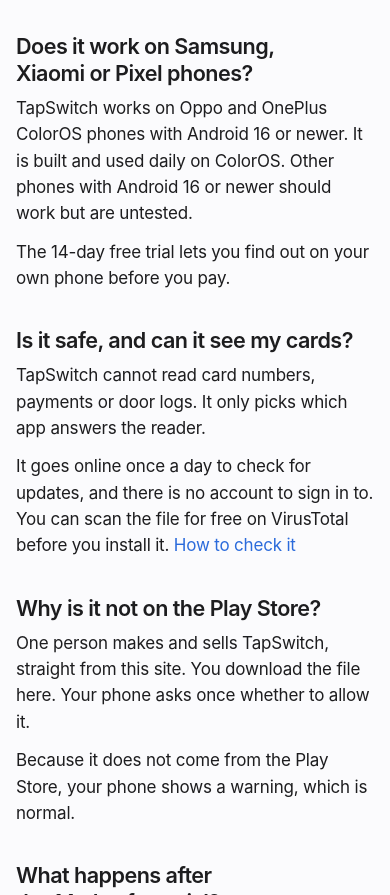
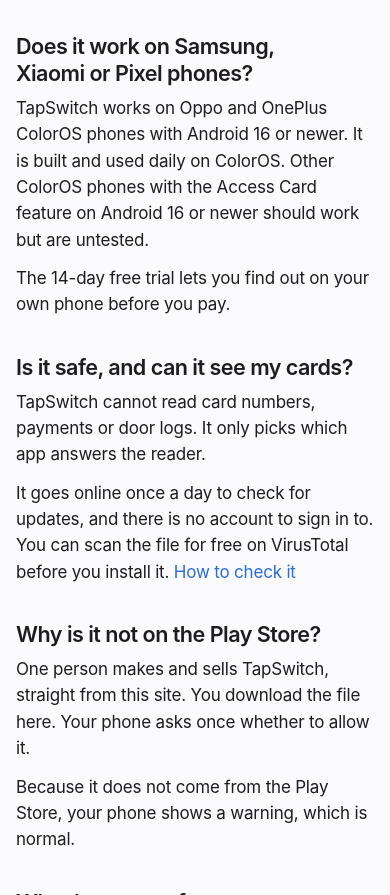
Before and after one commit to jugal1990/tapswitch-releases, a plain HTML site: page help/index.html in a window 390 px wide. Shown: the part 2757-3652 px from the top of the page. Drawn offline with Linux system fonts and the light colour scheme.

Commit message:
Site: which phones line names other ColorOS phones with the Access Card feature (home + questions, 12 languages)

```diff
--- a/assets/lang/help.js
+++ b/assets/lang/help.js
@@ -117,9 +117,9 @@ if (window.TSLang) TSLang.add({
    "t": "Jika pop-up masih muncul, biarkan ia pada skrin dan dekatkan telefon ke pembaca. TapSwitch sudah bertukar ke kad akses anda, jadi pintu akan terbuka.",
    "en": "If a pop-up still shows, leave it on screen and tap the reader. TapSwitch has already switched to your access card, so the door opens."
   },
-  "n.tapswitch-works-on-opp.o1ga9k": {
-   "t": "TapSwitch berfungsi pada telefon Oppo dan OnePlus ColorOS dengan Android 16 dan ke atas. Ia dibina dan digunakan setiap hari pada ColorOS. Telefon lain dengan Android 16 dan ke atas sepatutnya berfungsi, tetapi belum diuji.",
-   "en": "TapSwitch works on Oppo and OnePlus ColorOS phones with Android 16 or newer. It is built and used daily on ColorOS. Other phones with Android 16 or newer should work but are untested."
+  "n.tapswitch-works-on-opp.1xtd0ff": {
+   "t": "TapSwitch berfungsi pada telefon Oppo dan OnePlus ColorOS dengan Android 16 dan ke atas. Ia dibina dan digunakan setiap hari pada ColorOS. Telefon ColorOS lain yang ada ciri Kad Akses dengan Android 16 dan ke atas sepatutnya berfungsi, tetapi belum diuji.",
+   "en": "TapSwitch works on Oppo and OnePlus ColorOS phones with Android 16 or newer. It is built and used daily on ColorOS. Other ColorOS phones with the Access Card feature on Android 16 or newer should work but are untested."
   },
   "n.the-14-day-free-trial.dq7qks": {
    "t": "Percubaan percuma 14 hari membolehkan anda menguji pada telefon sendiri sebelum membayar.",
@@ -343,9 +343,9 @@ if (window.TSLang) TSLang.add({
    "t": "Kalau pop-up masih muncul, biarkan tetap di layar lalu tempelkan ponsel ke pembaca. TapSwitch sudah beralih ke kartu akses Anda, jadi pintunya terbuka.",
    "en": "If a pop-up still shows, leave it on screen and tap the reader. TapSwitch has already switched to your access card, so the door opens."
   },
-  "n.tapswitch-works-on-opp.o1ga9k": {
-   "t": "TapSwitch berjalan di ponsel Oppo dan OnePlus ColorOS dengan Android 16 ke atas. Aplikasi ini dibuat dan dipakai setiap hari di ColorOS. Ponsel lain dengan Android 16 ke atas seharusnya bisa, tapi belum diuji.",
-   "en": "TapSwitch works on Oppo and OnePlus ColorOS phones with Android 16 or newer. It is built and used daily on ColorOS. Other phones with Android 16 or newer should work but are untested."
+  "n.tapswitch-works-on-opp.1xtd0ff": {
+   "t": "TapSwitch berjalan di ponsel Oppo dan OnePlus ColorOS dengan Android 16 ke atas. Aplikasi ini dibuat dan dipakai setiap hari di ColorOS. Ponsel ColorOS lain yang punya fitur Kartu Akses dengan Android 16 ke atas seharusnya bisa, tapi belum diuji.",
+   "en": "TapSwitch works on Oppo and OnePlus ColorOS phones with Android 16 or newer. It is built and used daily on ColorOS. Other ColorOS phones with the Access Card feature on Android 16 or newer should work but are untested."
   },
   "n.the-14-day-free-trial.dq7qks": {
    "t": "Gratis 14 hari memberi Anda kesempatan mencobanya di ponsel sendiri sebelum membayar.",
@@ -569,9 +569,9 @@ if (window.TSLang) TSLang.add({
    "t": "ถ้ายังมีป๊อปอัปขึ้นมา ปล่อยไว้บนจอ แล้วแตะโทรศัพท์ที่เครื่องอ่านได้เลย TapSwitch สลับไปใช้คีย์การ์ดให้แล้ว ประตูจึงเปิด",
    "en": "If a pop-up still shows, leave it on screen and tap the reader. TapSwitch has already switched to your access card, so the door opens."
   },
-  "n.tapswitch-works-on-opp.o1ga9k": {
-   "t": "TapSwitch ใช้ได้กับโทรศัพท์ Oppo และ OnePlus ที่ใช้ ColorOS และเป็น Android 16 ขึ้นไป แอปนี้สร้างและใช้งานจริงทุกวันบน ColorOS โทรศัพท์รุ่นอื่นที่เป็น Android 16 ขึ้นไปน่าจะใช้ได้ แต่ยังไม่ได้ทดสอบ",
-   "en": "TapSwitch works on Oppo and OnePlus ColorOS phones with Android 16 or newer. It is built and used daily on ColorOS. Other phones with Android 16 or newer should work but are untested."
+  "n.tapswitch-works-on-opp.1xtd0ff": {
+   "t": "TapSwitch ใช้ได้กับโทรศัพท์ Oppo และ OnePlus ที่ใช้ ColorOS และเป็น Android 16 ขึ้นไป แอปนี้สร้างและใช้งานจริงทุกวันบน ColorOS โทรศัพท์ ColorOS รุ่นอื่นที่มีฟีเจอร์คีย์การ์ดและเป็น Android 16 ขึ้นไปน่าจะใช้ได้ แต่ยังไม่ได้ทดสอบ",
+   "en": "TapSwitch works on Oppo and OnePlus ColorOS phones with Android 16 or newer. It is built and used daily on ColorOS. Other ColorOS phones with the Access Card feature on Android 16 or newer should work but are untested."
   },
   "n.the-14-day-free-trial.dq7qks": {
    "t": "ช่วงทดลองใช้ฟรี 14 วันให้คุณเช็กบนเครื่องของคุณเองก่อนจ่าย",
@@ -795,9 +795,9 @@ if (window.TSLang) TSLang.add({
    "t": "Nếu cửa sổ bật lên vẫn hiện, cứ để nó trên màn hình và chạm điện thoại vào đầu đọc. TapSwitch đã chuyển sang thẻ ra vào của bạn rồi, nên cửa sẽ mở.",
    "en": "If a pop-up still shows, leave it on screen and tap the reader. TapSwitch has already switched to your access card, so the door opens."
   },
-  "n.tapswitch-works-on-opp.o1ga9k": {
-   "t": "TapSwitch chạy trên điện thoại Oppo và OnePlus dùng ColorOS, Android 16 trở lên. Ứng dụng được làm ra và dùng hằng ngày trên ColorOS. Các điện thoại khác từ Android 16 trở lên có lẽ vẫn chạy được, nhưng chưa được thử.",
-   "en": "TapSwitch works on Oppo and OnePlus ColorOS phones with Android 16 or newer. It is built and used daily on ColorOS. Other phones with Android 16 or newer should work but are untested."
+  "n.tapswitch-works-on-opp.1xtd0ff": {
+   "t": "TapSwitch chạy trên điện thoại Oppo và OnePlus dùng ColorOS, Android 16 trở lên. Ứng dụng được làm ra và dùng hằng ngày trên ColorOS. Các điện thoại ColorOS khác có tính năng thẻ ra vào, từ Android 16 trở lên, có lẽ vẫn chạy được, nhưng chưa được thử.",
+   "en": "TapSwitch works on Oppo and OnePlus ColorOS phones with Android 16 or newer. It is built and used daily on ColorOS. Other ColorOS phones with the Access Card feature on Android 16 or newer should work but are untested."
   },
   "n.the-14-day-free-trial.dq7qks": {
    "t": "14 ngày dùng thử miễn phí giúp bạn kiểm tra trên chính điện thoại của mình trước khi trả tiền.",
@@ -1021,9 +1021,9 @@ if (window.TSLang) TSLang.add({
    "t": "Kung may lumabas pa ring pop-up, hayaan lang ito sa screen at i-tap ang phone sa reader. Nakalipat na ang TapSwitch sa access card mo, kaya bubukas ang pinto.",
    "en": "If a pop-up still shows, leave it on screen and tap the reader. TapSwitch has already switched to your access card, so the door opens."
   },
-  "n.tapswitch-works-on-opp.o1ga9k": {
-   "t": "Gumagana ang TapSwitch sa mga Oppo at OnePlus ColorOS phone na Android 16 pataas. Ginawa ito at araw-araw na ginagamit sa ColorOS. Dapat gumana ito sa ibang phone na Android 16 pataas, pero hindi pa nasusubukan.",
-   "en": "TapSwitch works on Oppo and OnePlus ColorOS phones with Android 16 or newer. It is built and used daily on ColorOS. Other phones with Android 16 or newer should work but are untested."
+  "n.tapswitch-works-on-opp.1xtd0ff": {
+   "t": "Gumagana ang TapSwitch sa mga Oppo at OnePlus ColorOS phone na Android 16 pataas. Ginawa ito at araw-araw na ginagamit sa ColorOS. Dapat gumana ito sa ibang ColorOS phone na may Access Card feature at Android 16 pataas, pero hindi pa nasusubukan.",
+   "en": "TapSwitch works on Oppo and OnePlus ColorOS phones with Android 16 or newer. It is built and used daily on ColorOS. Other ColorOS phones with the Access Card feature on Android 16 or newer should work but are untested."
   },
   "n.the-14-day-free-trial.dq7qks": {
    "t": "Sa 14-day free trial, malalaman mo muna sa sarili mong phone bago ka magbayad.",
@@ -1247,9 +1247,9 @@ if (window.TSLang) TSLang.add({
    "t": "如果还是弹窗了，不用管它，让它留在屏幕上，直接把手机靠近读卡器。TapSwitch 已经切换到你的门禁卡，门会打开。",
    "en": "If a pop-up still shows, leave it on screen and tap the reader. TapSwitch has already switched to your access card, so the door opens."
   },
-  "n.tapswitch-works-on-opp.o1ga9k": {
-   "t": "TapSwitch 适用于运行 Android 16 及以上的 Oppo 和 OnePlus ColorOS 手机。它在 ColorOS 上开发，我每天都在用。其他 Android 16 及以上的手机应该也能用，但还没测试过。",
-   "en": "TapSwitch works on Oppo and OnePlus ColorOS phones with Android 16 or newer. It is built and used daily on ColorOS. Other phones with Android 16 or newer should work but are untested."
+  "n.tapswitch-works-on-opp.1xtd0ff": {
+   "t": "TapSwitch 适用于运行 Android 16 及以上的 Oppo 和 OnePlus ColorOS 手机。它在 ColorOS 上开发，我每天都在用。其他有门禁卡功能、Android 16 及以上的 ColorOS 手机应该也能用，但还没测试过。",
+   "en": "TapSwitch works on Oppo and OnePlus ColorOS phones with Android 16 or newer. It is built and used daily on ColorOS. Other ColorOS phones with the Access Card feature on Android 16 or newer should work but are untested."
   },
   "n.the-14-day-free-trial.dq7qks": {
    "t": "14 天免费试用，让你付款前先在自己的手机上确认。",
@@ -1473,9 +1473,9 @@ if (window.TSLang) TSLang.add({
    "t": "Si aún aparece un aviso, déjalo en pantalla y acerca el celular al lector. TapSwitch ya cambió a tu tarjeta de acceso, así que la puerta se abre.",
    "en": "If a pop-up still shows, leave it on screen and tap the reader. TapSwitch has already switched to your access card, so the door opens."
   },
-  "n.tapswitch-works-on-opp.o1ga9k": {
-   "t": "TapSwitch funciona en celulares Oppo y OnePlus con ColorOS y Android 16 o superior. Está hecha y se usa a diario en ColorOS. Otros celulares con Android 16 o superior deberían funcionar, pero no se han probado.",
-   "en": "TapSwitch works on Oppo and OnePlus ColorOS phones with Android 16 or newer. It is built and used daily on ColorOS. Other phones with Android 16 or newer should work but are untested."
+  "n.tapswitch-works-on-opp.1xtd0ff": {
+   "t": "TapSwitch funciona en celulares Oppo y OnePlus con ColorOS y Android 16 o superior. Está hecha y se usa a diario en ColorOS. Otros celulares ColorOS con la función de tarjeta de acceso y Android 16 o superior deberían funcionar, pero no se han probado.",
+   "en": "TapSwitch works on Oppo and OnePlus ColorOS phones with Android 16 or newer. It is built and used daily on ColorOS. Other ColorOS phones with the Access Card feature on Android 16 or newer should work but are untested."
   },
   "n.the-14-day-free-trial.dq7qks": {
    "t": "La prueba gratis de 14 días te permite comprobarlo en tu propio celular antes de pagar.",
@@ -1699,9 +1699,9 @@ if (window.TSLang) TSLang.add({
    "t": "Jeśli okienko nadal się pojawia, zostaw je na ekranie i przyłóż telefon do czytnika. TapSwitch już przełączył się na kartę dostępu, więc drzwi się otworzą.",
    "en": "If a pop-up still shows, leave it on screen and tap the reader. TapSwitch has already switched to your access card, so the door opens."
   },
-  "n.tapswitch-works-on-opp.o1ga9k": {
-   "t": "TapSwitch działa na telefonach Oppo i OnePlus z ColorOS i Androidem 16 lub nowszym. Powstał i jest na co dzień używany na ColorOS. Inne telefony z Androidem 16 lub nowszym powinny działać, ale nie były testowane.",
-   "en": "TapSwitch works on Oppo and OnePlus ColorOS phones with Android 16 or newer. It is built and used daily on ColorOS. Other phones with Android 16 or newer should work but are untested."
+  "n.tapswitch-works-on-opp.1xtd0ff": {
+   "t": "TapSwitch działa na telefonach Oppo i OnePlus z ColorOS i Androidem 16 lub nowszym. Powstał i jest na co dzień używany na ColorOS. Inne telefony z ColorOS, funkcją karty dostępu i Androidem 16 lub nowszym powinny działać, ale nie były testowane.",
+   "en": "TapSwitch works on Oppo and OnePlus ColorOS phones with Android 16 or newer. It is built and used daily on ColorOS. Other ColorOS phones with the Access Card feature on Android 16 or newer should work but are untested."
   },
   "n.the-14-day-free-trial.dq7qks": {
    "t": "14-dniowy darmowy okres próbny pozwala sprawdzić to na własnym telefonie, zanim zapłacisz.",
@@ -1925,9 +1925,9 @@ if (window.TSLang) TSLang.add({
    "t": "Pokud se okno přesto objeví, nechte ho na obrazovce a přiložte telefon ke čtečce. TapSwitch už přepnul na vaši přístupovou kartu, takže se dveře otevřou.",
    "en": "If a pop-up still shows, leave it on screen and tap the reader. TapSwitch has already switched to your access card, so the door opens."
   },
-  "n.tapswitch-works-on-opp.o1ga9k": {
-   "t": "TapSwitch funguje na telefonech Oppo a OnePlus s ColorOS a Androidem 16 a novějším. Je vyvíjená a denně používaná na ColorOS. Jiné telefony s Androidem 16 a novějším by měly fungovat, ale vyzkoušené nejsou.",
-   "en": "TapSwitch works on Oppo and OnePlus ColorOS phones with Android 16 or newer. It is built and used daily on ColorOS. Other phones with Android 16 or newer should work but are untested."
+  "n.tapswitch-works-on-opp.1xtd0ff": {
+   "t": "TapSwitch funguje na telefonech Oppo a OnePlus s ColorOS a Androidem 16 a novějším. Je vyvíjená a denně používaná na ColorOS. Jiné telefony s ColorOS, funkcí přístupové karty a Androidem 16 a novějším by měly fungovat, ale vyzkoušené nejsou.",
+   "en": "TapSwitch works on Oppo and OnePlus ColorOS phones with Android 16 or newer. It is built and used daily on ColorOS. Other ColorOS phones with the Access Card feature on Android 16 or newer should work but are untested."
   },
   "n.the-14-day-free-trial.dq7qks": {
    "t": "Během 14denní zkušební doby zdarma si to ověříte na vlastním telefonu, ještě než zaplatíte.",
@@ -2151,9 +2151,9 @@ if (window.TSLang) TSLang.add({
    "t": "Если окно всё же появилось, оставьте его на экране и приложите телефон к считывателю. TapSwitch уже переключился на ваш пропуск, поэтому дверь откроется.",
    "en": "If a pop-up still shows, leave it on screen and tap the reader. TapSwitch has already switched to your access card, so the door opens."
   },
-  "n.tapswitch-works-on-opp.o1ga9k": {
-   "t": "TapSwitch работает на телефонах Oppo и OnePlus с ColorOS на Android 16 и новее. Он создан на ColorOS, и я пользуюсь им каждый день. На других телефонах с Android 16 и новее он должен работать, но их пока не проверяли.",
-   "en": "TapSwitch works on Oppo and OnePlus ColorOS phones with Android 16 or newer. It is built and used daily on ColorOS. Other phones with Android 16 or newer should work but are untested."
+  "n.tapswitch-works-on-opp.1xtd0ff": {
+   "t": "TapSwitch работает на телефонах Oppo и OnePlus с ColorOS на Android 16 и новее. Он создан на ColorOS, и я пользуюсь им каждый день. На других телефонах с ColorOS, функцией пропуска и Android 16 и новее он должен работать, но их пока не проверяли.",
+   "en": "TapSwitch works on Oppo and OnePlus ColorOS phones with Android 16 or newer. It is built and used daily on ColorOS. Other ColorOS phones with the Access Card feature on Android 16 or newer should work but are untested."
   },
   "n.the-14-day-free-trial.dq7qks": {
    "t": "14 бесплатных дней позволяют проверить всё на своём телефоне до оплаты.",
@@ -2377,9 +2377,9 @@ if (window.TSLang) TSLang.add({
    "t": "إذا ظهرت نافذة منبثقة رغم ذلك، فاتركها على الشاشة وقرّب هاتفك من القارئ. انتقل TapSwitch بالفعل إلى بطاقة الدخول، لذا سيُفتح الباب.",
    "en": "If a pop-up still shows, leave it on screen and tap the reader. TapSwitch has already switched to your access card, so the door opens."
   },
-  "n.tapswitch-works-on-opp.o1ga9k": {
-   "t": "يعمل TapSwitch على هواتف Oppo وOnePlus بنظام ColorOS مع Android 16 أو أحدث. تم تطويره على ColorOS ويُستخدم عليه يوميًا. من المفترض أن يعمل على الهواتف الأخرى بنظام Android 16 أو أحدث، لكنها لم تُجرَّب بعد.",
-   "en": "TapSwitch works on Oppo and OnePlus ColorOS phones with Android 16 or newer. It is built and used daily on ColorOS. Other phones with Android 16 or newer should work but are untested."
+  "n.tapswitch-works-on-opp.1xtd0ff": {
+   "t": "يعمل TapSwitch على هواتف Oppo وOnePlus بنظام ColorOS مع Android 16 أو أحدث. تم تطويره على ColorOS ويُستخدم عليه يوميًا. من المفترض أن يعمل على هواتف ColorOS الأخرى التي فيها ميزة بطاقة الدخول بنظام Android 16 أو أحدث، لكنها لم تُجرَّب بعد.",
+   "en": "TapSwitch works on Oppo and OnePlus ColorOS phones with Android 16 or newer. It is built and used daily on ColorOS. Other ColorOS phones with the Access Card feature on Android 16 or newer should work but are untested."
   },
   "n.the-14-day-free-trial.dq7qks": {
    "t": "التجربة المجانية لمدة 14 يومًا تتيح لك أن تتأكد على هاتفك قبل أن تدفع.",
--- a/help/index.html
+++ b/help/index.html
@@ -77,7 +77,7 @@
       "name": "Does TapSwitch work on Samsung, Xiaomi or Pixel phones?",
       "acceptedAnswer": {
         "@type": "Answer",
-        "text": "TapSwitch works on Oppo and OnePlus ColorOS phones with Android 16 or newer. It is built and used daily on ColorOS. Other phones with Android 16 or newer should work but are untested. The 14-day free trial lets you find out on your own phone before you pay."
+        "text": "TapSwitch works on Oppo and OnePlus ColorOS phones with Android 16 or newer. It is built and used daily on ColorOS. Other ColorOS phones with the Access Card feature on Android 16 or newer should work but are untested. The 14-day free trial lets you find out on your own phone before you pay."
       }
     },
     {
@@ -280,7 +280,7 @@ html[dir="rtl"] .ways th, html[dir="rtl"] .ways td { text-align: right; }
     <p data-i18n="n.if-a-pop-up-still-show.xnu5bf">If a pop-up still shows, leave it on screen and tap the reader. TapSwitch has already switched to your access card, so the door opens.</p>
 
     <h2 id="phones" data-i18n="q6">Does it work on Samsung, Xiaomi or Pixel phones?</h2>
-    <p data-i18n="n.tapswitch-works-on-opp.o1ga9k">TapSwitch works on Oppo and OnePlus ColorOS phones with Android 16 or newer. It is built and used daily on ColorOS. Other phones with Android 16 or newer should work but are untested.</p>
+    <p data-i18n="n.tapswitch-works-on-opp.1xtd0ff">TapSwitch works on Oppo and OnePlus ColorOS phones with Android 16 or newer. It is built and used daily on ColorOS. Other ColorOS phones with the Access Card feature on Android 16 or newer should work but are untested.</p>
     <p data-i18n="n.the-14-day-free-trial.dq7qks">The 14-day free trial lets you find out on your own phone before you pay.</p>
 
     <h2 id="safe" data-i18n="q7">Is it safe, and can it see my cards?</h2>
--- a/sitemap.xml
+++ b/sitemap.xml
@@ -2,11 +2,11 @@
 <urlset xmlns="http://www.sitemaps.org/schemas/sitemap/0.9">
   <url>
     <loc>https://tapswitch.fyi/</loc>
-    <lastmod>2026-11-21</lastmod>
+    <lastmod>2026-11-25</lastmod>
   </url>
   <url>
     <loc>https://tapswitch.fyi/help/</loc>
-    <lastmod>2026-11-21</lastmod>
+    <lastmod>2026-11-25</lastmod>
   </url>
   <url>
     <loc>https://tapswitch.fyi/floataway/</loc>
```
Also changed, not shown: index.html (+1 -1 lines), assets/lang/home.js.
